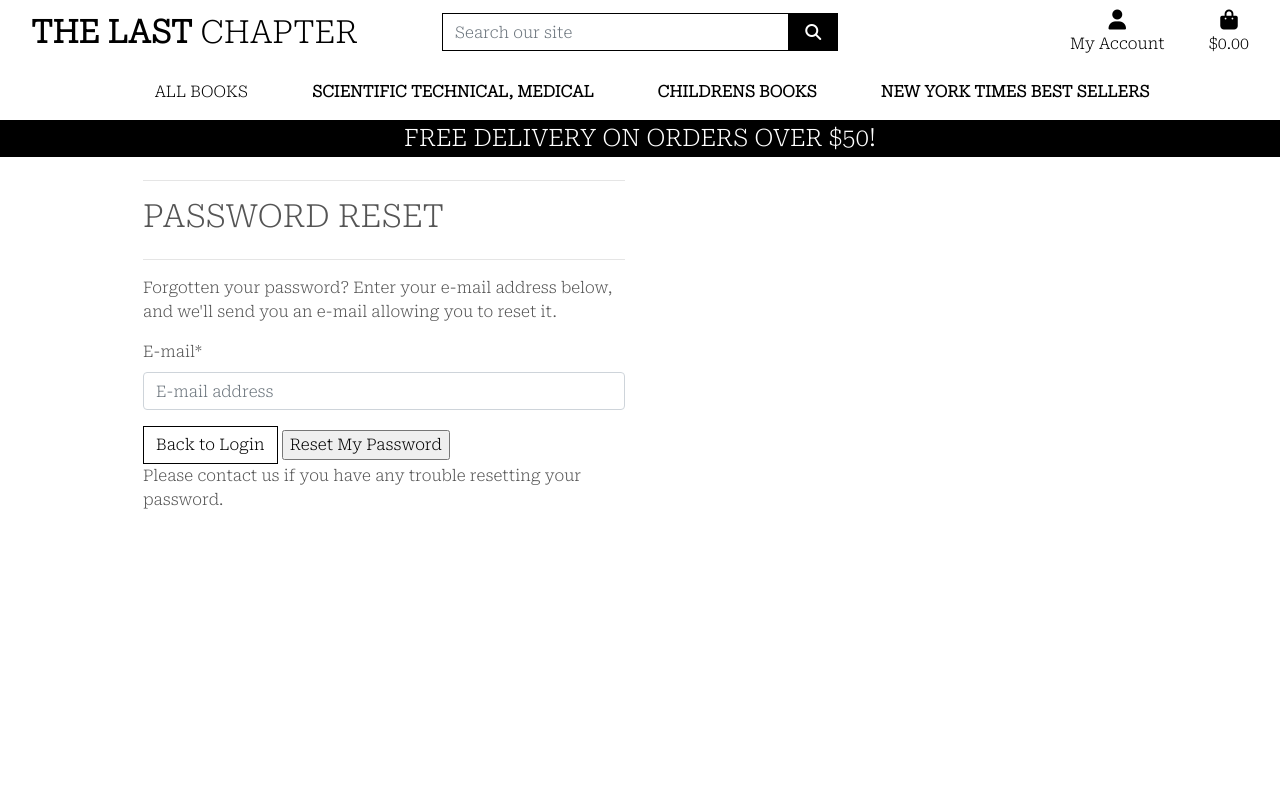
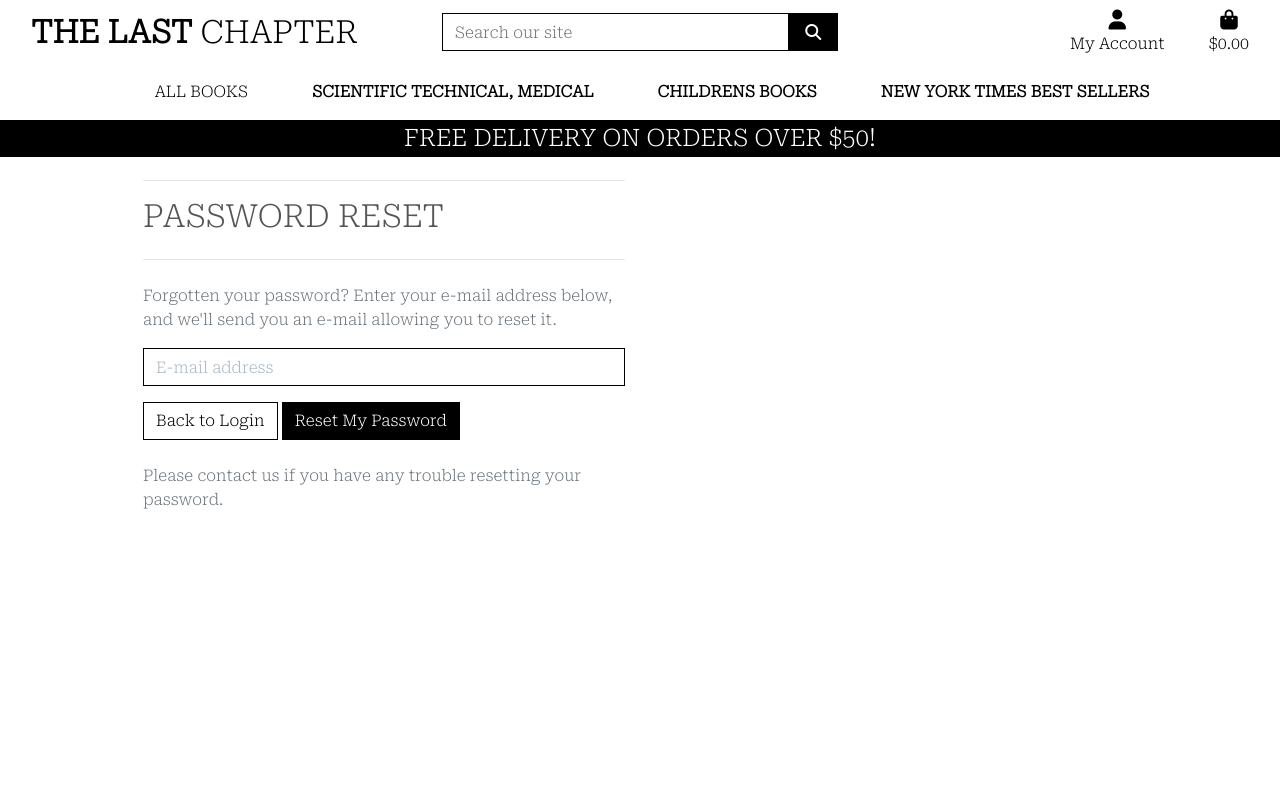
Before and after one commit to Sorin05/The-Last-Chapter, a Django app: page /accounts/password/reset/ in a window 1280 px wide. Run offline with Django 3.2, Linux system fonts and the light colour scheme; some libraries are stand-ins or nearby versions.

Commit message:
updated allauth templates

```diff
--- a/profiles/templates/profiles/profile.html
+++ b/profiles/templates/profiles/profile.html
@@ -23,4 +23,5 @@
                 <hr>
             </div>
         </div>
+        {{ profile }}
 {% endblock %}
--- a/static/css/base.css
+++ b/static/css/base.css
@@ -190,6 +190,65 @@ a.category-badge > span.badge:hover {
     max-width: 80%;
   }
 }
+
+/* Allauth form formatting */
+
+.allauth-form-inner-content p {
+    margin-top: 1.5rem; /* mt-4 */
+    color: #6c757d; /* text-secondary */
+}
+
+.allauth-form-inner-content input {
+    border-color: #000;
+    border-radius: 0;
+}
+
+.allauth-form-inner-content label:not([for='id_remember']) {
+    display: none;
+}
+
+.allauth-form-inner-content input::placeholder {
+    color: #aab7c4;
+}
+
+.allauth-form-inner-content button,
+.allauth-form-inner-content input[type='submit'] {
+	/* btn */
+	display: inline-block;
+    font-weight: 400;
+    color: #fff;
+    text-align: center;
+    vertical-align: middle;
+    -webkit-user-select: none;
+    -moz-user-select: none;
+    -ms-user-select: none;
+    user-select: none;
+    background-color: #000;
+    border: 1px solid #000;
+    padding: .375rem .75rem;
+    font-size: 1rem;
+    line-height: 1.5;
+    border-radius: 0;
+
+    /* standard bootstrap btn transitions */
+    transition: color .15s ease-in-out,background-color .15s ease-in-out,border-color .15s ease-in-out,box-shadow .15s ease-in-out;
+}
+
+.allauth-form-inner-content button:hover,
+.allauth-form-inner-content input[type='submit']:hover {
+	color: #fff;
+    background-color: #222;
+    border-color: #222;
+}
+
+.allauth-form-inner-content a {
+	color: #17a2b8; /* text-info */
+}
+
+
+
+
+
 /* fixed top navbar only on medium and up */
 @media (min-width: 992px) {
     .fixed-top-desktop-only {
--- a/templates/base.html
+++ b/templates/base.html
@@ -72,7 +72,7 @@
                                 {% if request.user.is_superuser %}
                                     <a href="" class="dropdown-item">Product Management</a>
                                 {% endif %}
-                                <a href="" class="dropdown-item">My Profile</a>
+                                <a href="{% url 'profile' %}" class="dropdown-item">My Profile</a>
                                 <a href="{% url 'account_logout' %}" class="dropdown-item">Logout</a>
                             {% else %}
                                 <a href="{% url 'account_signup' %}" class="dropdown-item">Register</a>
```
Also changed, not shown: profiles/views.py (+7 -2 lines), db.sqlite3.
